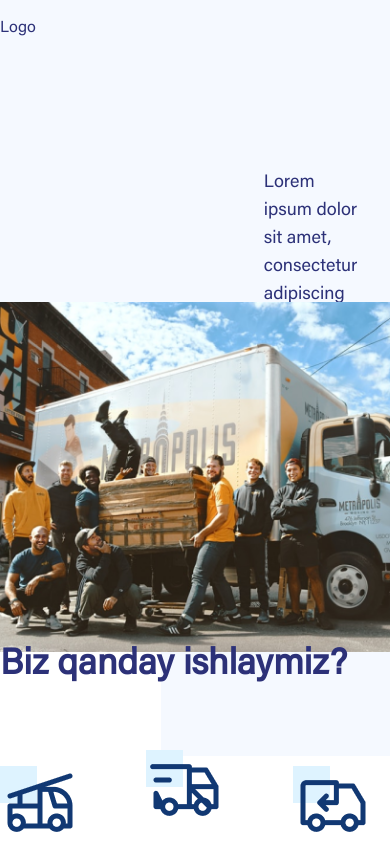
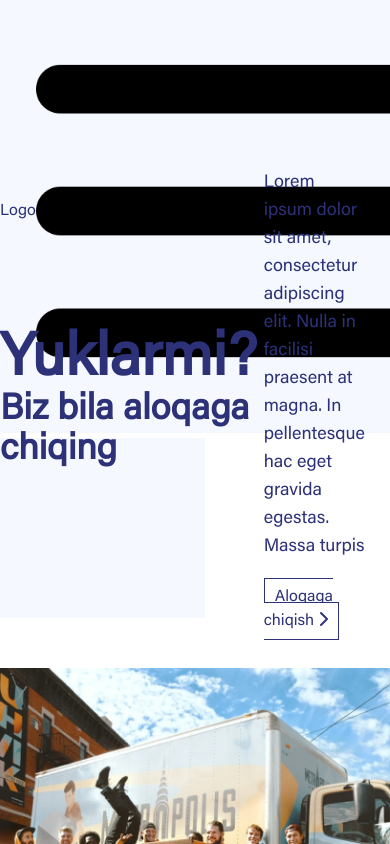
Before and after one commit to hakimov-dev/truck-service-landing, a Vue app: page / in a window 390 px wide. Shown: the top 844 px of the page. Built offline with nearby package versions, Linux system fonts and the light colour scheme.

Commit message:
Added menu image

```diff
--- a/src/components/Header/components/Navbar.vue
+++ b/src/components/Header/components/Navbar.vue
@@ -9,6 +9,7 @@
            <a href="#about" class="link">Biz haqimizda</a>
            <a href="#contact" class="main-btn">Aloqaga chiqish <i class="fas fa-chevron-right"></i></a>
        </div>
+       <img class="menu md:hidden w-1/8" src="@/assets/icons/menu.png"/>
     </div>
     </div>
 </template>
```
